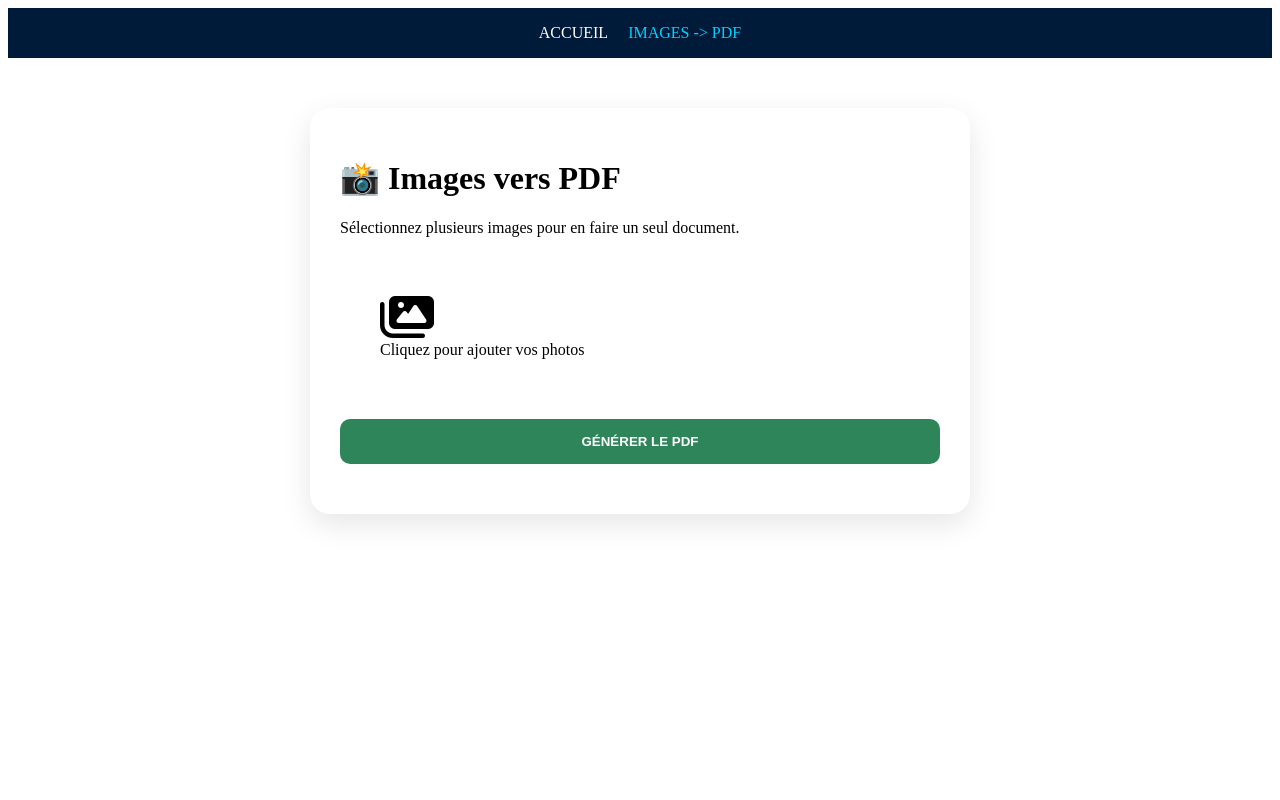
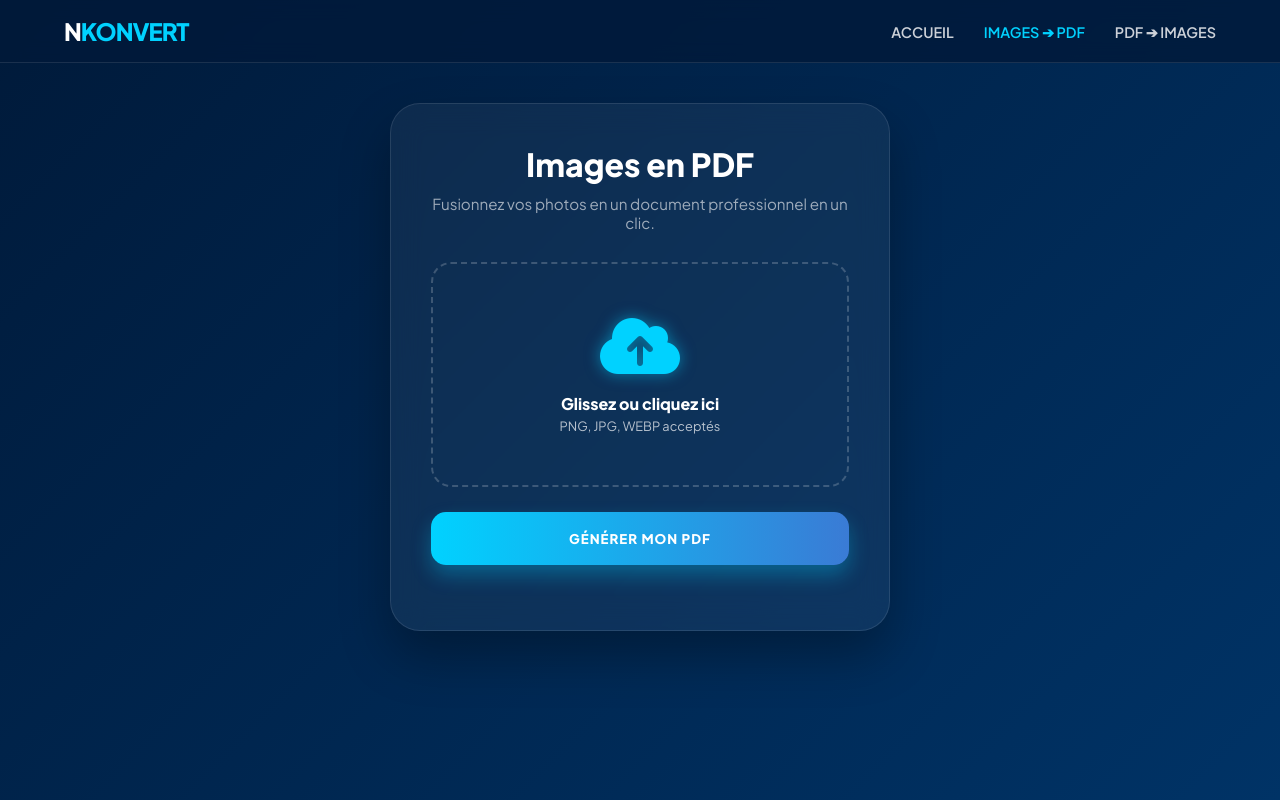
Before and after one commit to Reygreekk/nkonvert, a Flask app: page /img_to_pdf in a window 1280 px wide. Run offline with Flask 3, Linux system fonts and the light colour scheme.

Commit message:
imago.html

```diff
--- a/templates/imago.html
+++ b/templates/imago.html
@@ -5,43 +5,221 @@
     <meta name="viewport" content="width=device-width, initial-scale=1.0">
     <title>Images en PDF | NKONVERT</title>
     <link rel="stylesheet" href="https://cdnjs.cloudflare.com/ajax/libs/font-awesome/6.4.0/css/all.min.css">
+    <link href="https://fonts.googleapis.com/css2?family=Plus+Jakarta+Sans:wght@400;600;800&display=swap" rel="stylesheet">
     <style>
-        /* Style identique pour la cohérence */
-        .card { background: white; max-width: 600px; margin: 50px auto; padding: 30px; border-radius: 20px; box-shadow: 0 10px 30px rgba(0,0,0,0.1); }
-        .drop-zone { border: 2px dashed var(--blue); padding: 40px; border-radius: 15px; margin-bottom: 20px; color: var(--blue); }
-        .btn-green { background: #2F855A; color: white; border: none; padding: 15px 30px; border-radius: 10px; width: 100%; font-weight: bold; cursor: pointer; }
+        :root {
+            --primary: #00d2ff;
+            --secondary: #3a7bd5;
+            --dark: #001A3A;
+            --success: #00f2fe;
+            --bg-gradient: linear-gradient(135deg, #001A3A 0%, #003366 100%);
+        }
+
+        * { margin: 0; padding: 0; box-sizing: border-box; font-family: 'Plus Jakarta Sans', sans-serif; }
+
+        body {
+            background: var(--bg-gradient);
+            min-height: 100vh;
+            color: white;
+            overflow-x: hidden;
+        }
+
+        /* --- NAVIGATION MODERNE --- */
+        .navbar {
+            background: rgba(0, 26, 58, 0.8);
+            backdrop-filter: blur(10px);
+            padding: 1rem 5%;
+            display: flex;
+            justify-content: space-between;
+            align-items: center;
+            position: sticky;
+            top: 0;
+            z-index: 1000;
+            border-bottom: 1px solid rgba(255, 255, 255, 0.1);
+        }
+
+        .logo { font-weight: 800; font-size: 1.5rem; letter-spacing: -1px; color: white; text-decoration: none; }
+        .logo span { color: var(--primary); }
+
+        .nav-links { display: flex; gap: 30px; list-style: none; }
+        .nav-links a {
+            color: rgba(255,255,255,0.8);
+            text-decoration: none;
+            font-weight: 600;
+            transition: 0.3s;
+            font-size: 0.9rem;
+        }
+        .nav-links a:hover, .nav-links a.active { color: var(--primary); }
+
+        .hamburger { display: none; cursor: pointer; color: white; font-size: 1.5rem; }
+
+        /* --- CARTE PRINCIPALE (GLASSMORPHISM) --- */
+        .container { padding: 40px 20px; display: flex; justify-content: center; }
+
+        .card {
+            background: rgba(255, 255, 255, 0.05);
+            backdrop-filter: blur(15px);
+            border: 1px solid rgba(255, 255, 255, 0.1);
+            max-width: 500px;
+            width: 100%;
+            padding: 40px;
+            border-radius: 30px;
+            text-align: center;
+            box-shadow: 0 25px 50px rgba(0,0,0,0.3);
+            animation: fadeIn 0.8s ease-out;
+        }
+
+        @keyframes fadeIn { from { opacity: 0; transform: translateY(20px); } to { opacity: 1; transform: translateY(0); } }
+
+        h1 { font-weight: 800; font-size: 2rem; margin-bottom: 10px; }
+        p { color: rgba(255,255,255,0.6); margin-bottom: 30px; font-size: 0.95rem; }
+
+        /* --- ZONE DE DÉPÔT --- */
+        .drop-zone {
+            border: 2px dashed rgba(255,255,255,0.2);
+            padding: 50px 20px;
+            border-radius: 20px;
+            margin-bottom: 25px;
+            cursor: pointer;
+            transition: 0.3s;
+            position: relative;
+        }
+        .drop-zone:hover {
+            border-color: var(--primary);
+            background: rgba(0, 210, 255, 0.05);
+            transform: scale(1.02);
+        }
+        .drop-zone i { color: var(--primary); margin-bottom: 15px; text-shadow: 0 0 15px rgba(0,210,255,0.5); }
+
+        /* --- BOUTON INNOVANT --- */
+        .btn-compile {
+            background: linear-gradient(90deg, var(--primary), var(--secondary));
+            color: white;
+            border: none;
+            padding: 18px;
+            border-radius: 15px;
+            width: 100%;
+            font-weight: 700;
+            text-transform: uppercase;
+            letter-spacing: 1px;
+            cursor: pointer;
+            transition: 0.4s;
+            box-shadow: 0 10px 20px rgba(0,210,255,0.3);
+        }
+        .btn-compile:hover {
+            transform: translateY(-3px);
+            box-shadow: 0 15px 25px rgba(0,210,255,0.5);
+            filter: brightness(1.1);
+        }
+
+        #status { margin-top: 25px; font-weight: 600; }
+        .download-link {
+            display: inline-block;
+            background: #44ff9a;
+            color: #001A3A !important;
+            padding: 12px 25px;
+            border-radius: 50px;
+            text-decoration: none;
+            animation: pulse 2s infinite;
+        }
+
+        @keyframes pulse {
+            0% { transform: scale(1); }
+            50% { transform: scale(1.05); }
+            100% { transform: scale(1); }
+        }
+
+        /* --- RESPONSIVE MOBILE --- */
+        @media (max-width: 768px) {
+            .nav-links {
+                display: none; /* Masqué par défaut sur mobile */
+                flex-direction: column;
+                position: absolute;
+                top: 100%;
+                left: 0;
+                width: 100%;
+                background: var(--dark);
+                padding: 20px;
+                text-align: center;
+                border-bottom: 1px solid rgba(255,255,255,0.1);
+            }
+            .nav-links.active { display: flex; }
+            .hamburger { display: block; }
+            .card { padding: 30px 20px; }
+        }
     </style>
 </head>
 <body>
-    <nav class="main-nav" style="background:#001A3A; padding:1rem; display:flex; justify-content:center; gap:20px;">
-        <a href="/" style="color:white; text-decoration:none;">ACCUEIL</a>
-        <a href="/img_to_pdf" style="color: #00d2ff; text-decoration:none;">IMAGES -> PDF</a>
+
+    <nav class="navbar">
+        <a href="#" class="logo">N<span>KONVERT</span></a>
+
+        <ul class="nav-links" id="navLinks">
+            <li><a href="/">ACCUEIL</a></li>
+            <li><a href="/img_to_pdf" class="active">IMAGES ➔ PDF</a></li>
+            <li><a href="/pdf_to_img">PDF ➔ IMAGES</a></li>
+        </ul>
+
+        <div class="hamburger" onclick="toggleMenu()">
+            <i class="fas fa-bars"></i>
+        </div>
     </nav>
-    <div class="card">
-        <h1>📸 Images vers PDF</h1>
-        <p>Sélectionnez plusieurs images pour en faire un seul document.</p>
-        <div class="drop-zone" onclick="document.getElementById('imgs').click()">
-            <i class="fa fa-images fa-3x"></i><br>Cliquez pour ajouter vos photos
-            <input type="file" id="imgs" multiple accept="image/*" hidden>
+
+    <div class="container">
+        <div class="card">
+            <h1>Images en PDF</h1>
+            <p>Fusionnez vos photos en un document professionnel en un clic.</p>
+
+            <div class="drop-zone" onclick="document.getElementById('imgs').click()">
+                <i class="fa-solid fa-cloud-arrow-up fa-4x"></i><br>
+                <strong>Glissez ou cliquez ici</strong><br>
+                <span style="font-size: 0.8rem; opacity: 0.7;">PNG, JPG, WEBP acceptés</span>
+                <input type="file" id="imgs" multiple accept="image/*" hidden onchange="updateCount()">
+            </div>
+
+            <div id="file-count" style="margin-bottom: 15px; font-size: 0.9rem; color: var(--primary);"></div>
+
+            <button class="btn-compile" onclick="compileImages()">
+                Générer mon PDF
+            </button>
+
+            <div id="status"></div>
         </div>
-        <button class="btn-green" onclick="compileImages()">GÉNÉRER LE PDF</button>
-        <div id="status" style="margin-top:20px;"></div>
     </div>
 
     <script>
+        function toggleMenu() {
+            document.getElementById('navLinks').classList.toggle('active');
+        }
+
+        function updateCount() {
+            const count = document.getElementById('imgs').files.length;
+            document.getElementById('file-count').innerText = count > 0 ? `${count} image(s) sélectionnée(s)` : "";
+        }
+
         async function compileImages() {
             const files = document.getElementById('imgs').files;
-            if(files.length === 0) return alert("Ajoute des images !");
+            if(files.length === 0) return alert("Veuillez sélectionner au moins une image.");
+
+            const status = document.getElementById('status');
+            status.innerHTML = `<i class="fas fa-spinner fa-spin"></i> Traitement de vos fichiers...`;
 
             const fd = new FormData();
             for(let f of files) { fd.append('files', f); }
 
-            document.getElementById('status').innerText = "Compilation en cours...";
-            const res = await fetch('/images_to_pdf_action', { method: 'POST', body: fd });
-            const data = await res.json();
+            try {
+                const res = await fetch('/images_to_pdf_action', { method: 'POST', body: fd });
+                const data = await res.json();
 
-            if(data.success) {
-                document.getElementById('status').innerHTML = `<a href="${data.download_url}" style="color:green; font-weight:bold;">✅ Télécharger le PDF compilé</a>`;
+                if(data.success) {
+                    status.innerHTML = `<a href="${data.download_url}" class="download-link">
+                        <i class="fas fa-file-download"></i> Télécharger le PDF
+                    </a>`;
+                } else {
+                    status.innerText = "Erreur lors de la génération.";
+                }
+            } catch (e) {
+                status.innerText = "Erreur de connexion au serveur.";
             }
         }
     </script>
```
